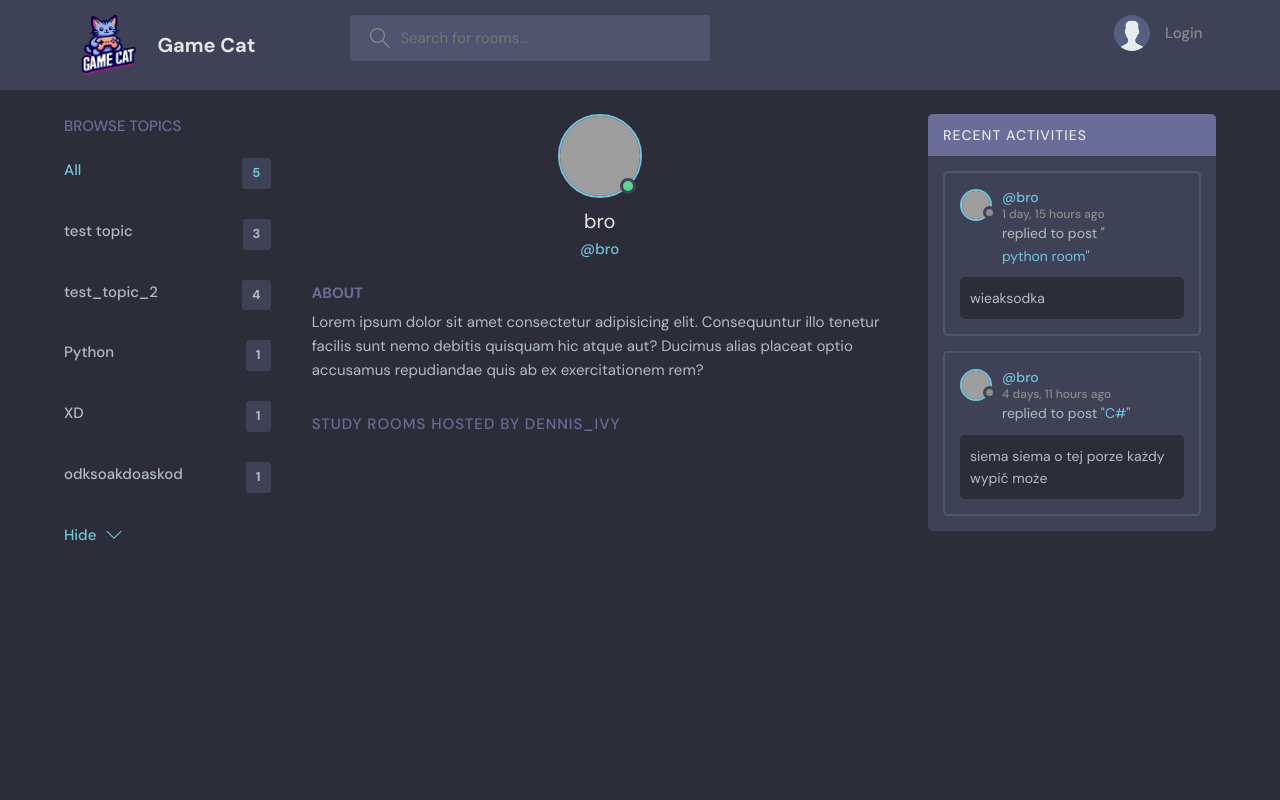
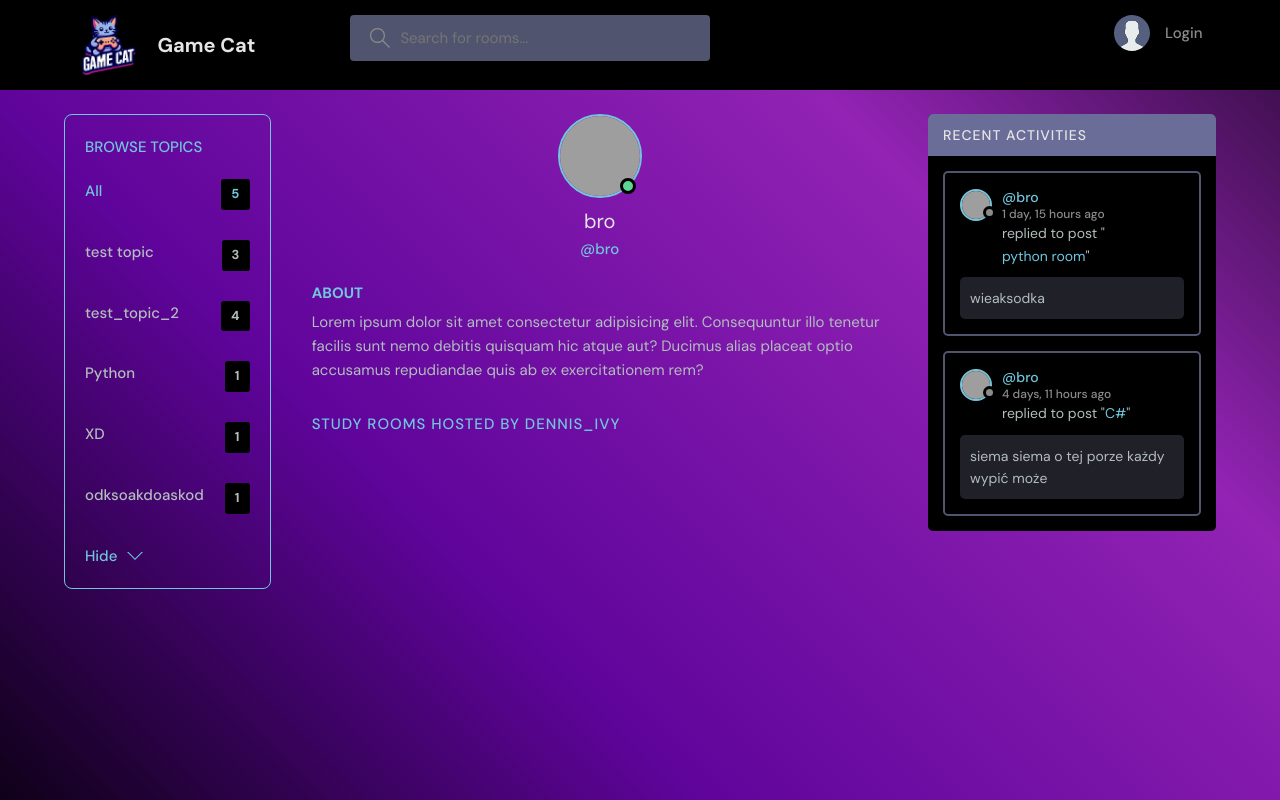
Before and after one commit to Mikku0/Django_games_app, a Django app: page /profile/6/ in a window 1280 px wide. Run offline with Django 5.2, Linux system fonts and the light colour scheme; data comes from the database, SQL or seed files in the repository; both versions use the stored data as it was after the commit; grey boxes are pictures that could not be loaded.

Commit message:
changed theme colors

```diff
--- a/game_cat/static/styles/style.css
+++ b/game_cat/static/styles/style.css
@@ -3,13 +3,13 @@
 :root {
   --color-main: #71c6dd;
   --color-main-light: #e1f6fb;
-  --color-dark: #3f4156;
+  --color-dark: #000000;
   --color-dark-medium: #51546e;
   --color-dark-light: #696d97;
   --color-light: #e5e5e5;
   --color-gray: #8b8b8b;
   --color-light-gray: #b2bdbd;
-  --color-bg: #2d2d39;
+  --color-bg: #202029;
   --color-success: #5dd693;
   --color-error: #c62828;
 }
@@ -23,7 +23,6 @@
   padding: 0;
   box-sizing: border-box;
   text-rendering: optimizeLegibility;
-  /* color: inherit; */
   font-size: inherit;
 }
 
@@ -48,10 +47,27 @@ body {
   font-weight: 400;
   font-size: 1.5rem;
   color: var(--color-light-gray);
-  background-color: var(--color-bg);
   min-height: 100vh;
+  /* Animowany gradient */
+  background: linear-gradient(45deg, #000000,#000000, #5f049b,#9223b4,#000000, #370b55);
+  background-size: 200% 200%;
+  animation: gradientAnimation 50s ease infinite;
 }
 
+/* Kluczowe ramki animacji dla gradientu */
+@keyframes gradientAnimation {
+  0% {
+    background-position: 0% 50%;
+  }
+
+  50% {
+    background-position: 100% 50%;
+  }
+
+  100% {
+    background-position: 0% 50%;
+  }
+}
 img {
   width: 100%;
 }
@@ -377,7 +393,7 @@ a {
 .header__menu svg {
   width: 1.6rem;
   height: 1.6rem;
-  fill: var(--color-dark-light);
+  fill: var(--color-main);
 }
 
 .dropdown-button {
@@ -468,7 +484,12 @@ a {
 .layout__body {
   margin: 3rem;
 }
+.topics {
+        border: 1px solid var(--color-main); /* Kolor i grubość ramki */
+        padding: 20px; /* Odstępy wewnętrzne */
+        border-radius: 8px; /* Zaokrąglenie rogów */
 
+    }
 @media screen and (max-width: 900px) {
   .activities,
   .topics {
@@ -573,7 +594,7 @@ a {
 .topics__header h2 {
   text-transform: uppercase;
   font-weight: 500;
-  color: var(--color-dark-light);
+  color: var(--color-main);
 }
 
 .topics__list {
@@ -645,7 +666,7 @@ a {
 
 .roomList__header p {
   font-weight: 500;
-  color: var(--color-dark-light);
+  color: var(--color-main);
 }
 
 /*========== Room List Room ==========*/
@@ -892,7 +913,7 @@ a {
 
 .profile__about h3 {
   text-transform: uppercase;
-  color: var(--color-dark-light);
+  color: var(--color-main);
   margin-bottom: 0.5rem;
 }
 
@@ -901,7 +922,7 @@ a {
 }
 
 .profile-page .roomList__header h2 {
-  color: var(--color-dark-light);
+  color: var(--color-main);
 }
 
 /*==============================
@@ -1062,9 +1083,9 @@ a {
   font-weight: 500;
   color: var(--color-gray);
 }
-
 .threads {
   background: var(--color-bg);
+  border: 1px solid #fff;
   border-radius: 0.7rem;
   overflow-y: auto;
   height: 100%;
@@ -1177,7 +1198,7 @@ a {
 .video-container {
   position: fixed;
   top: 10%;
-  right 0;
+  right: 0;
   width: auto;
   height: 90vh;
 }
--- a/game_cat/templates/main.html
+++ b/game_cat/templates/main.html
@@ -11,6 +11,7 @@
   </head>
 
   <body>
+
 
     {% include 'navbar.html' %}
 
```
Also changed, not shown: game_cat/db.sqlite3.
